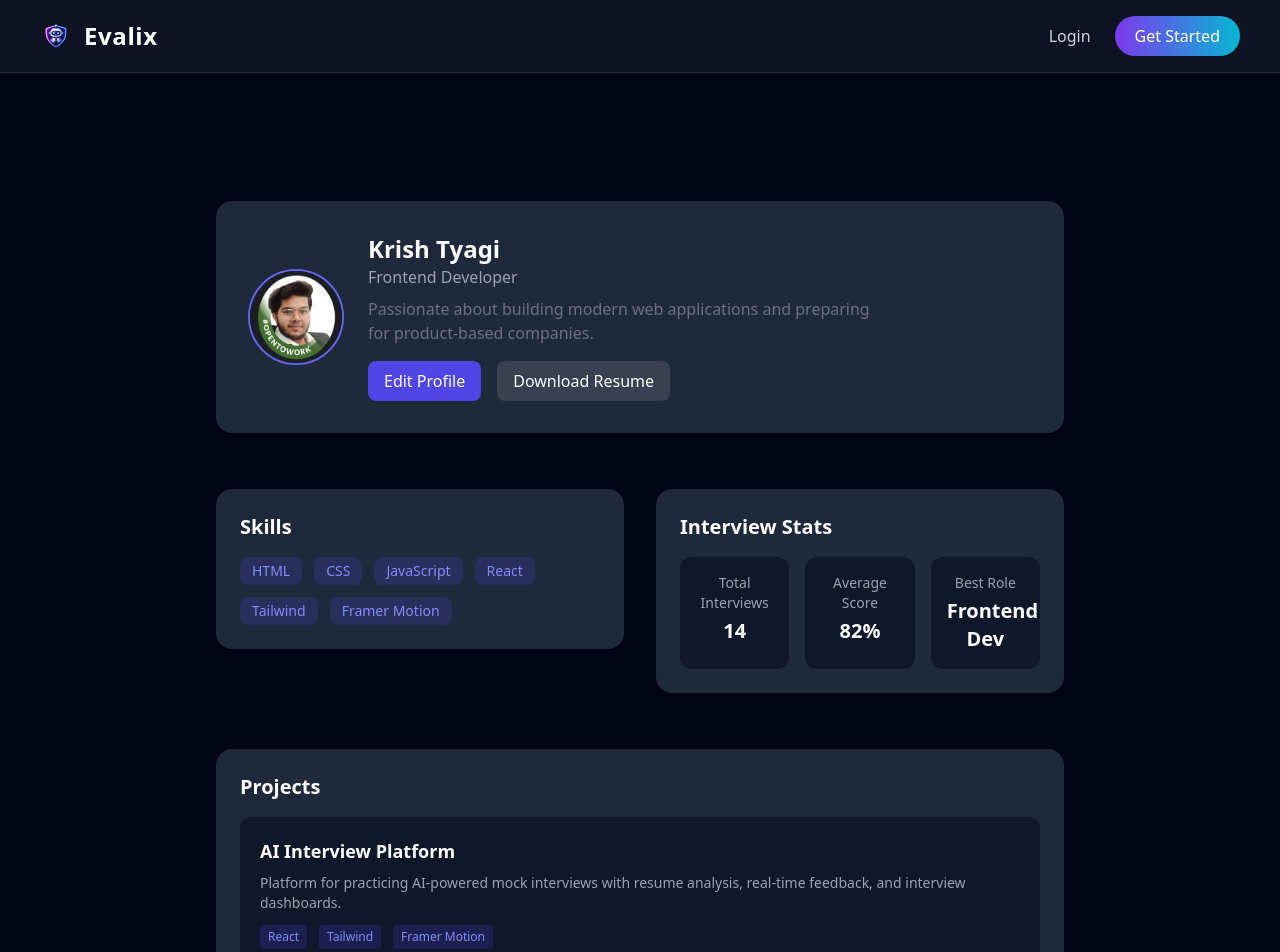
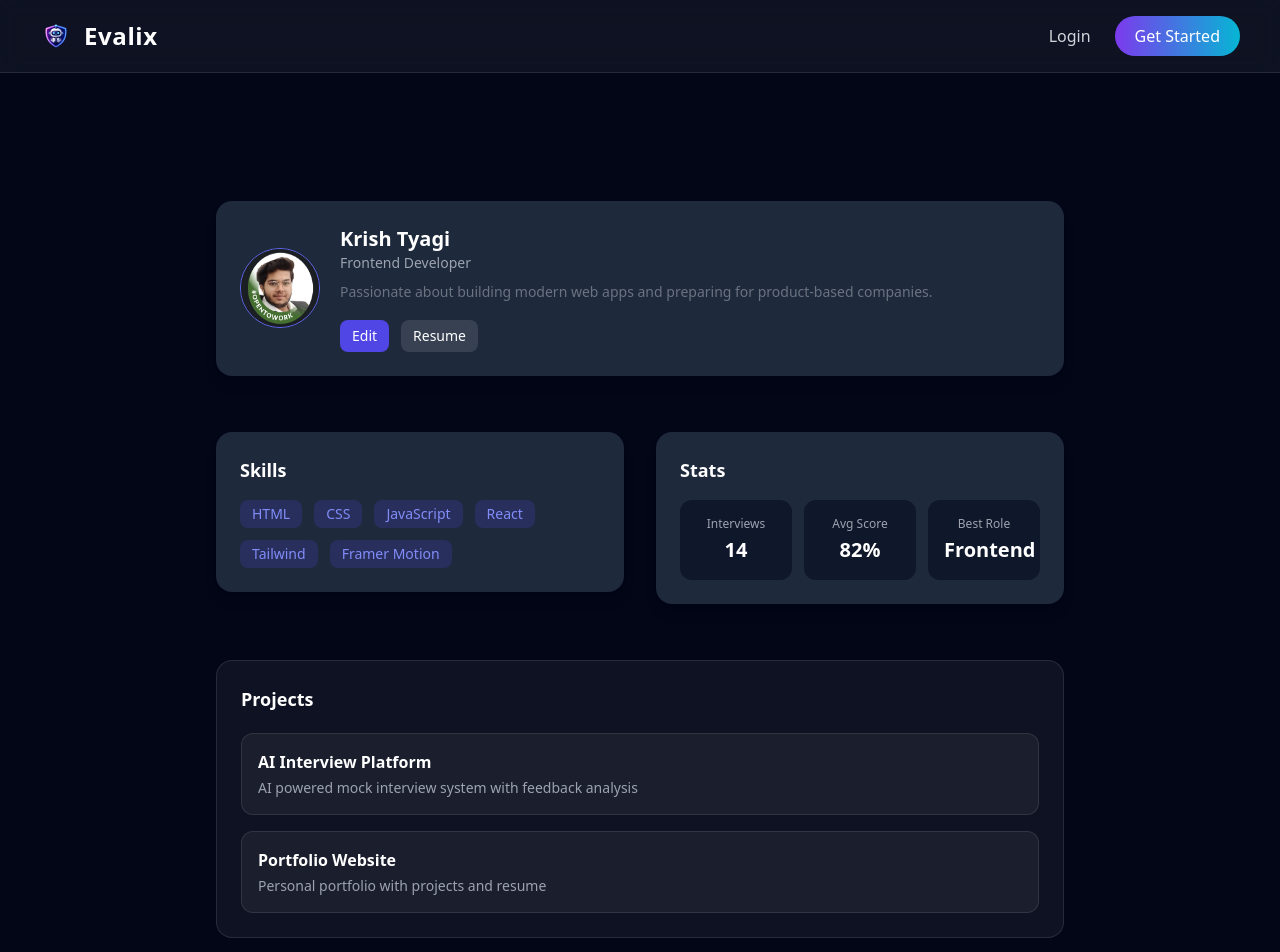
Before and after one commit to KrishTyagi25/ai-interview-platform, a React (Vite) app: page /profile in a window 1280 px wide. Shown: the top 952 px of the page. Built offline with nearby package versions, Linux system fonts and the light colour scheme.

Commit message:
full responsice

```diff
--- a/src/components/ProfileHeader.jsx
+++ b/src/components/ProfileHeader.jsx
@@ -7,30 +7,35 @@ function ProfileHeader() {
       initial={{ opacity: 0, y: 30 }}
       animate={{ opacity: 1, y: 0 }}
       transition={{ duration: 0.5 }}
-      className="bg-[#1e293b] rounded-2xl p-8 flex items-center gap-6 shadow-lg"
+      className="bg-[#1e293b] rounded-2xl p-5 sm:p-6 flex flex-col sm:flex-row items-start sm:items-center gap-5 shadow-lg w-full"
     >
       <img
         src={profile}
         alt="profile"
-        className="w-24 h-24 rounded-full border-2 border-indigo-500"
+        className="w-16 h-16 sm:w-20 sm:h-20 rounded-full border border-indigo-500 flex-shrink-0"
       />
 
-      <div>
-        <h1 className="text-2xl font-bold text-white">Krish Tyagi</h1>
-        <p className="text-gray-400">Frontend Developer</p>
+      <div className="w-full">
+        <h1 className="text-lg sm:text-xl font-semibold text-white">
+          Krish Tyagi
+        </h1>
 
-        <p className="text-gray-500 mt-2 max-w-lg">
-          Passionate about building modern web applications and preparing for
-          product-based companies.
+        <p className="text-gray-400 text-sm">
+          Frontend Developer
         </p>
 
-        <div className="flex gap-4 mt-4">
-          <button className="px-4 py-2 bg-indigo-600 rounded-lg text-white hover:bg-indigo-500 transition">
-            Edit Profile
+        <p className="text-gray-500 text-sm mt-2 leading-relaxed">
+          Passionate about building modern web apps and preparing for product-based companies.
+        </p>
+
+        {/* Buttons */}
+        <div className="flex flex-wrap gap-3 mt-4">
+          <button className="px-3 py-1.5 text-sm bg-indigo-600 rounded-lg hover:bg-indigo-500 transition">
+            Edit
           </button>
 
-          <button className="px-4 py-2 bg-gray-700 rounded-lg text-white hover:bg-gray-600 transition">
-            Download Resume
+          <button className="px-3 py-1.5 text-sm bg-gray-700 rounded-lg hover:bg-gray-600 transition">
+            Resume
           </button>
         </div>
       </div>
--- a/src/components/ProjectsSection.jsx
+++ b/src/components/ProjectsSection.jsx
@@ -1,29 +1,36 @@
 function ProjectsSection() {
+  const projects = [
+    {
+      name: "AI Interview Platform",
+      desc: "AI powered mock interview system with feedback analysis",
+    },
+    {
+      name: "Portfolio Website",
+      desc: "Personal portfolio with projects and resume",
+    },
+  ];
+
   return (
-    <div className="bg-[#1e293b] p-6 rounded-2xl shadow-lg">
-      <h2 className="text-xl text-white font-semibold mb-4">Projects</h2>
+    <div className="w-full bg-white/5 border border-white/10 rounded-2xl p-5 sm:p-6">
+      <h3 className="text-base sm:text-lg font-semibold mb-5">
+        Projects
+      </h3>
 
-      <div className="bg-[#0f172a] p-5 rounded-xl">
-        <h3 className="text-white font-semibold text-lg">
-          AI Interview Platform
-        </h3>
+      <div className="space-y-4">
+        {projects.map((project, i) => (
+          <div
+            key={i}
+            className="p-4 rounded-xl bg-white/5 border border-white/10"
+          >
+            <h4 className="text-sm sm:text-base font-semibold truncate">
+              {project.name}
+            </h4>
 
-        <p className="text-gray-400 mt-2 text-sm">
-          Platform for practicing AI-powered mock interviews with resume
-          analysis, real-time feedback, and interview dashboards.
-        </p>
-
-        <div className="flex gap-3 mt-3">
-          <span className="text-xs bg-indigo-600/20 text-indigo-400 px-2 py-1 rounded">
-            React
-          </span>
-          <span className="text-xs bg-indigo-600/20 text-indigo-400 px-2 py-1 rounded">
-            Tailwind
-          </span>
-          <span className="text-xs bg-indigo-600/20 text-indigo-400 px-2 py-1 rounded">
-            Framer Motion
-          </span>
-        </div>
+            <p className="text-xs sm:text-sm text-gray-400 mt-1 leading-relaxed">
+              {project.desc}
+            </p>
+          </div>
+        ))}
       </div>
     </div>
   );
--- a/src/components/SkillsSection.jsx
+++ b/src/components/SkillsSection.jsx
@@ -9,14 +9,16 @@ function SkillsSection() {
   ];
 
   return (
-    <div className="bg-[#1e293b] p-6 rounded-2xl shadow-lg">
-      <h2 className="text-xl text-white font-semibold mb-4">Skills</h2>
+    <div className="bg-[#1e293b] p-5 sm:p-6 rounded-2xl shadow-lg w-full">
+      <h2 className="text-base sm:text-lg font-semibold mb-4">
+        Skills
+      </h2>
 
-      <div className="flex flex-wrap gap-3">
+      <div className="flex flex-wrap gap-2 sm:gap-3">
         {skills.map((skill, index) => (
           <span
             key={index}
-            className="px-3 py-1 bg-indigo-600/20 text-indigo-400 rounded-lg text-sm"
+            className="px-3 py-1 text-xs sm:text-sm bg-indigo-600/20 text-indigo-400 rounded-lg whitespace-nowrap"
           >
             {skill}
           </span>
--- a/src/components/StatsSection.jsx
+++ b/src/components/StatsSection.jsx
@@ -1,22 +1,27 @@
 function StatsSection() {
   const stats = [
-    { title: "Total Interviews", value: "14" },
-    { title: "Average Score", value: "82%" },
-    { title: "Best Role", value: "Frontend Dev" },
+    { title: "Interviews", value: "14" },
+    { title: "Avg Score", value: "82%" },
+    { title: "Best Role", value: "Frontend" },
   ];
 
   return (
-    <div className="bg-[#1e293b] p-6 rounded-2xl shadow-lg">
-      <h2 className="text-xl text-white font-semibold mb-4">Interview Stats</h2>
+    <div className="bg-[#1e293b] p-5 sm:p-6 rounded-2xl shadow-lg w-full">
+      <h2 className="text-base sm:text-lg font-semibold mb-4">
+        Stats
+      </h2>
 
-      <div className="grid grid-cols-3 gap-4">
+      <div className="grid grid-cols-1 sm:grid-cols-3 gap-3">
         {stats.map((item, index) => (
           <div
             key={index}
             className="bg-[#0f172a] p-4 rounded-xl text-center"
           >
-            <p className="text-gray-400 text-sm">{item.title}</p>
-            <h3 className="text-white text-xl font-bold mt-1">
+            <p className="text-gray-400 text-xs">
+              {item.title}
+            </p>
+
+            <h3 className="text-white text-lg sm:text-xl font-bold mt-1">
               {item.value}
             </h3>
           </div>
```
Also changed, not shown: src/pages/Profile.jsx (line endings or trailing spaces).
